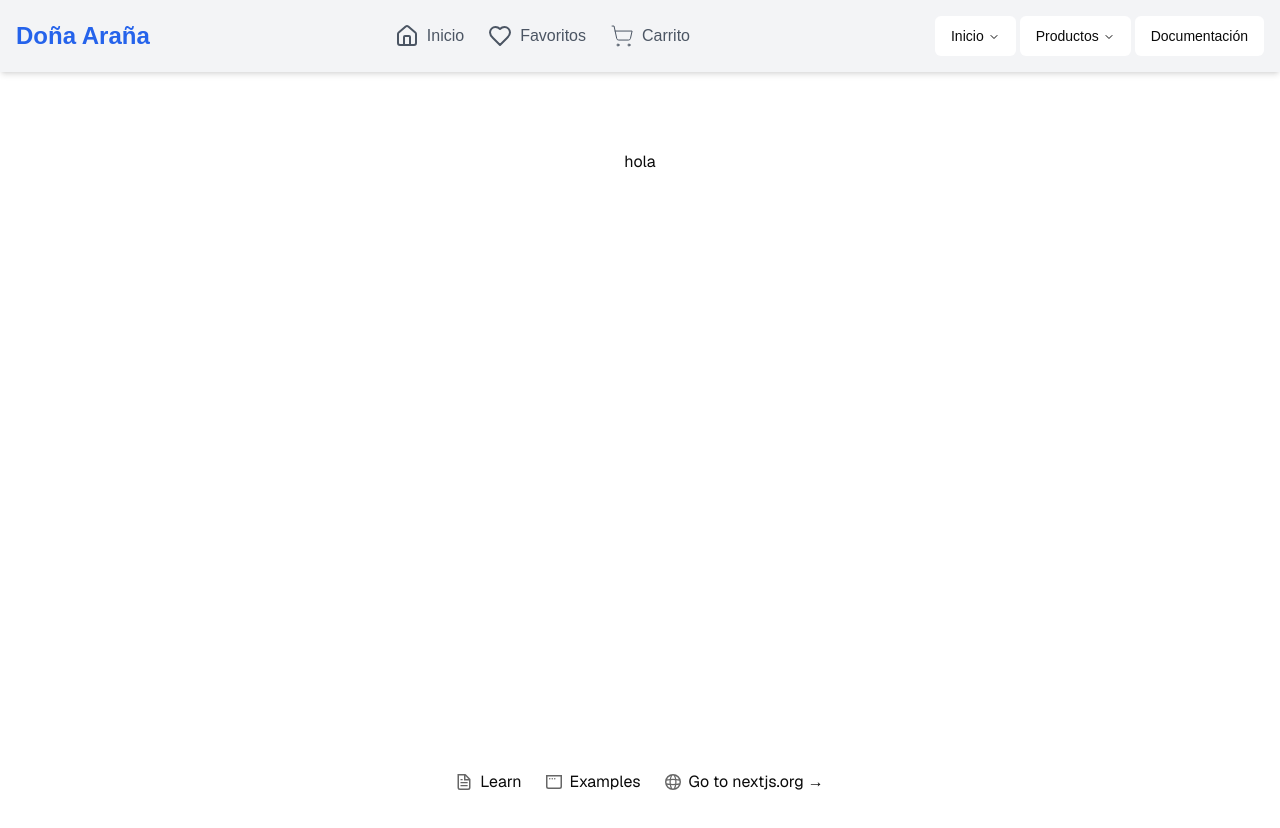
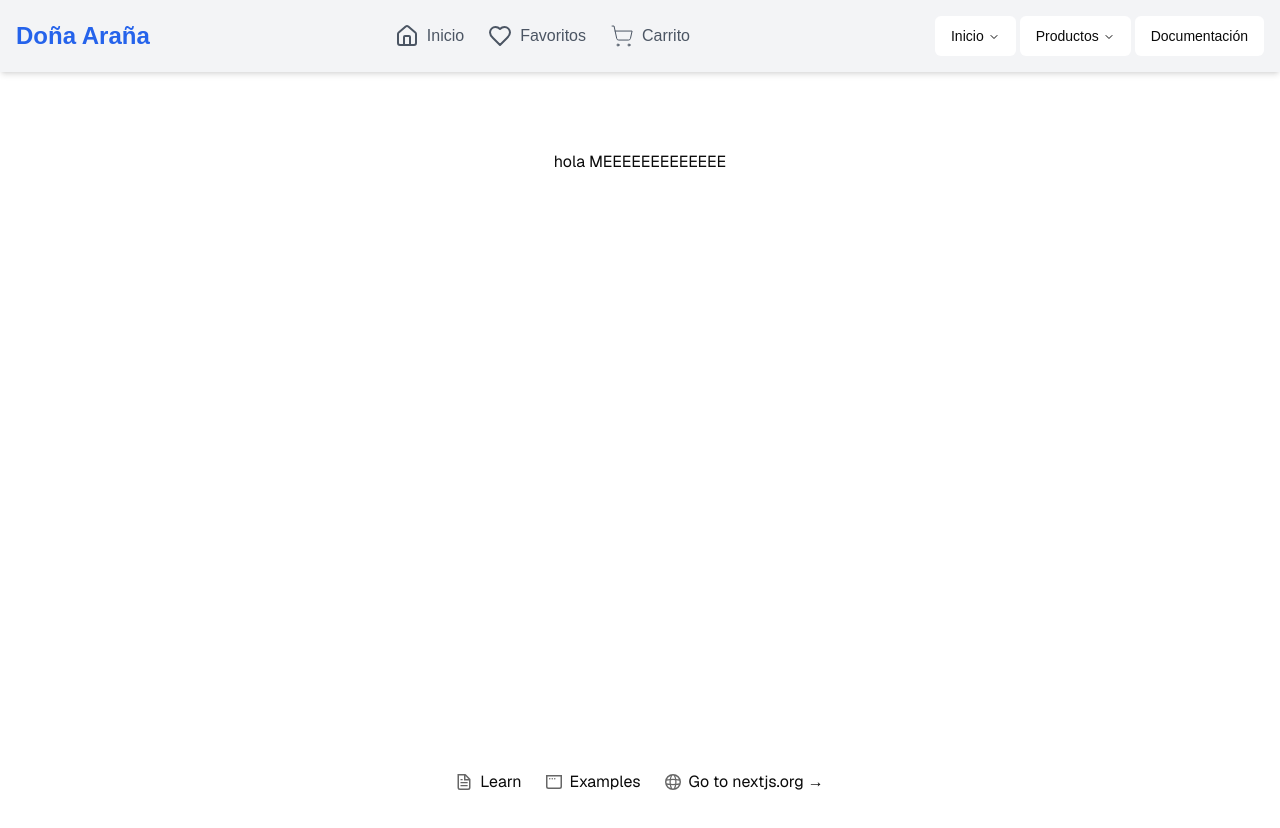
Before and after one commit to JaviRL7/Tienda2025, a Next.js app in the folder front_tienda2025/: page / in a window 1280 px wide. Shown: the top 828 px of the page. Built offline with nearby package versions, Linux system fonts and the light colour scheme.

Commit message:
navbar pequeño cambio

```diff
--- a/front_tienda2025/app/page.tsx
+++ b/front_tienda2025/app/page.tsx
@@ -4,7 +4,7 @@ export default function Home() {
   return (
     <div className="grid grid-rows-[20px_1fr_20px] items-center justify-items-center min-h-screen p-8 pb-20 gap-16 sm:p-20 font-[family-name:var(--font-geist-sans)]">
       <main>
-        <p>hola</p>
+        <p>hola MEEEEEEEEEEEEE</p>
       </main>
       <footer className="row-start-3 flex gap-6 flex-wrap items-center justify-center">
         <a
```
